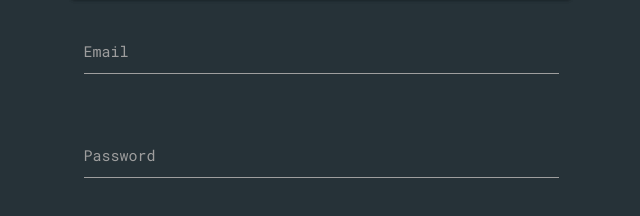
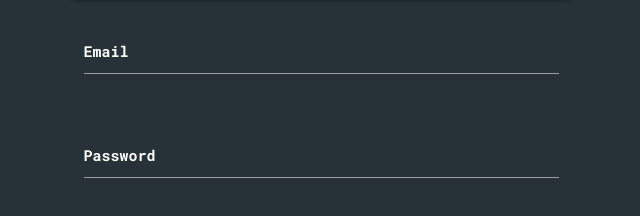
Before and after one commit to daedov/BurgerApi, a React (Create React App) app: page / in a window 1280 px wide. Shown: the part 214-430 px from the top of the page, without its empty margins (59-699 px from the left). Built offline with nearby package versions, Linux system fonts and the light colour scheme.

Commit message:
label text color changed

```diff
--- a/package.json
+++ b/package.json
@@ -7,6 +7,7 @@
     "@testing-library/react": "^13.3.0",
     "@testing-library/user-event": "^13.5.0",
     "axios": "^0.27.2",
+    "cors": "^2.8.5",
     "materialize-css": "^1.0.0-rc.2",
     "react": "^18.2.0",
     "react-dom": "^18.2.0",
--- a/src/components/Login.jsx
+++ b/src/components/Login.jsx
@@ -39,7 +39,7 @@ const Login = () => {
                   className="validate"
                   onChange={handleChange}
                 />
-                <label htmlFor="email">Email</label>
+                <label htmlFor="email" className="white-text">Email</label>
               </div>
             </div>
             <div className="row">
@@ -51,7 +51,7 @@ const Login = () => {
                   className="validate"
                   onChange={handleChange}
                 />
-                <label htmlFor="password">Password</label>
+                <label htmlFor="password" className="white-text">Password</label>
               </div>
             </div>
             <div>
--- a/src/index.css
+++ b/src/index.css
@@ -22,3 +22,7 @@ body, html {
 .card-panel {
   text-align: center;
 }
+
+label{
+  font-weight: bold;
+}
```
Also changed, not shown: 1 other file (tests, documents, lock files or other folders).
